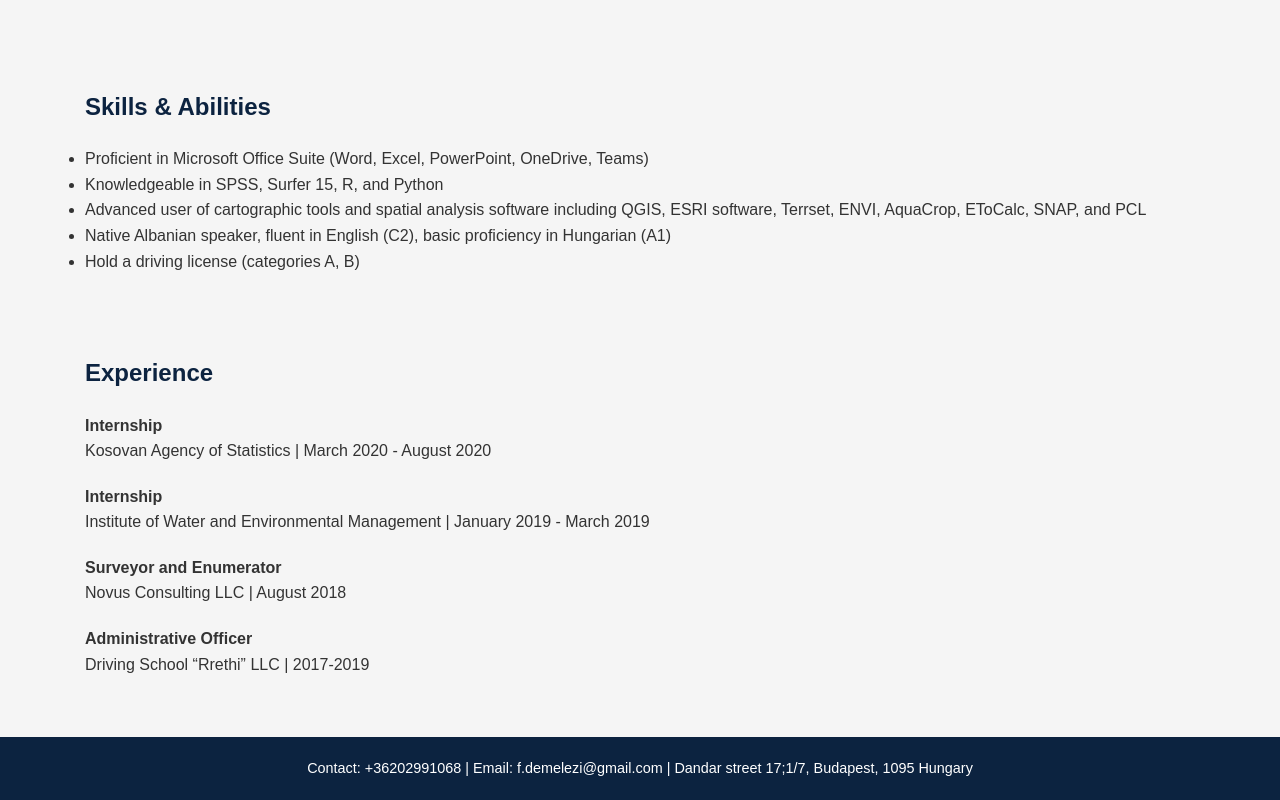
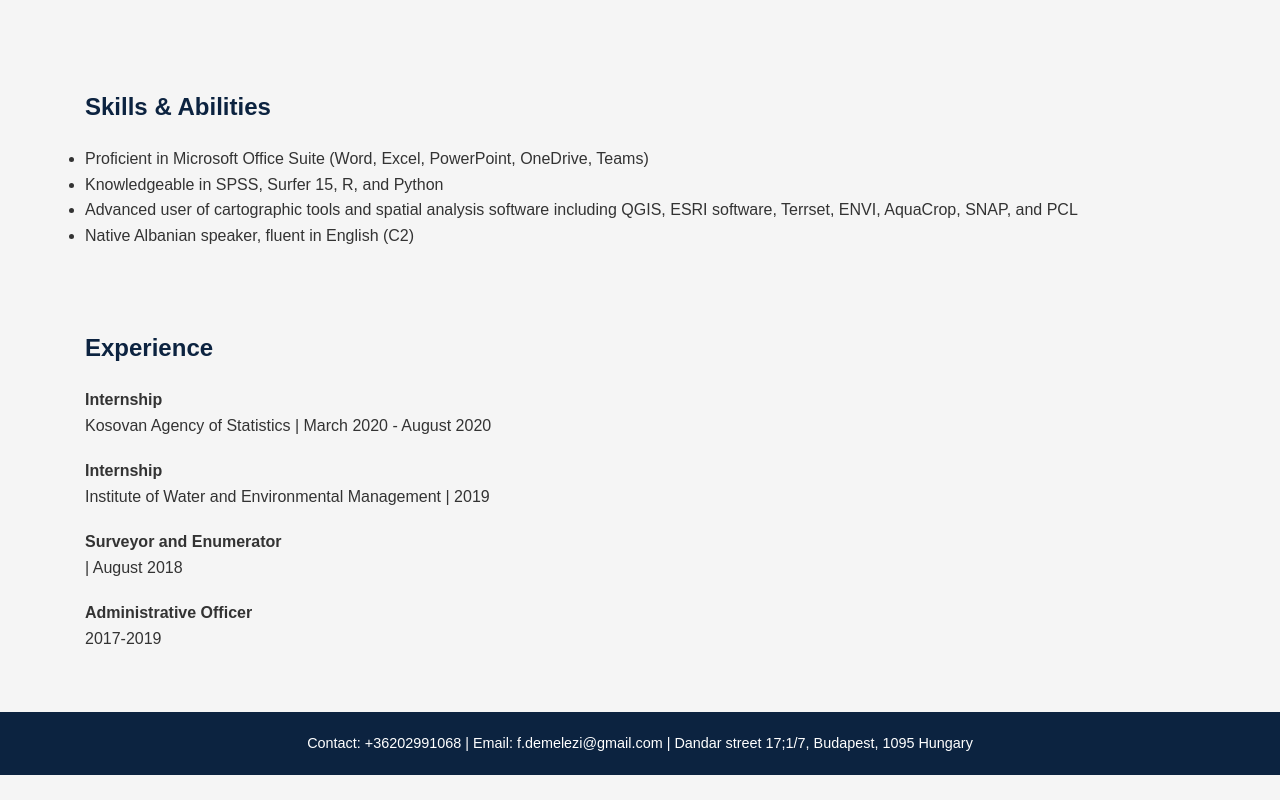
Before and after one commit to florentdemelezi/florentdemelezi.github.io, a plain HTML site: page index.html in a window 1280 px wide. Shown: the part 799-1599 px from the top of the page. After the commit the page ends 1574 px from the top, so only its background shows below. Drawn offline with Linux system fonts and the light colour scheme.

Commit message:
update
Update

```diff
--- a/index.html
+++ b/index.html
@@ -3,7 +3,7 @@
 <head>
     <meta charset="UTF-8">
     <meta name="viewport" content="width=device-width, initial-scale=1.0">
-    <title>Florent Demelezi - Environmental Scientist</title>
+    <title>Florent Demelezi - Environmental Researcher</title>
     <link rel="stylesheet" href="styles.css">
 </head>
 <body>
@@ -51,9 +51,8 @@
             <ul>
                 <li>Proficient in Microsoft Office Suite (Word, Excel, PowerPoint, OneDrive, Teams)</li>
                 <li>Knowledgeable in SPSS, Surfer 15, R, and Python</li>
-                <li>Advanced user of cartographic tools and spatial analysis software including QGIS, ESRI software, Terrset, ENVI, AquaCrop, EToCalc, SNAP, and PCL</li>
-                <li>Native Albanian speaker, fluent in English (C2), basic proficiency in Hungarian (A1)</li>
-                <li>Hold a driving license (categories A, B)</li>
+                <li>Advanced user of cartographic tools and spatial analysis software including QGIS, ESRI software, Terrset, ENVI, AquaCrop, SNAP, and PCL</li>
+                <li>Native Albanian speaker, fluent in English (C2)</li>
             </ul>
         </div>
     </section>
@@ -64,11 +63,11 @@
             <p><strong>Internship</strong><br>
             Kosovan Agency of Statistics | March 2020 - August 2020</p>
             <p><strong>Internship</strong><br>
-            Institute of Water and Environmental Management | January 2019 - March 2019</p>
+            Institute of Water and Environmental Management | 2019</p>
             <p><strong>Surveyor and Enumerator</strong><br>
-            Novus Consulting LLC | August 2018</p>
+            | August 2018</p>
             <p><strong>Administrative Officer</strong><br>
-            Driving School “Rrethi” LLC | 2017-2019</p>
+            2017-2019</p>
         </div>
     </section>
 
```
